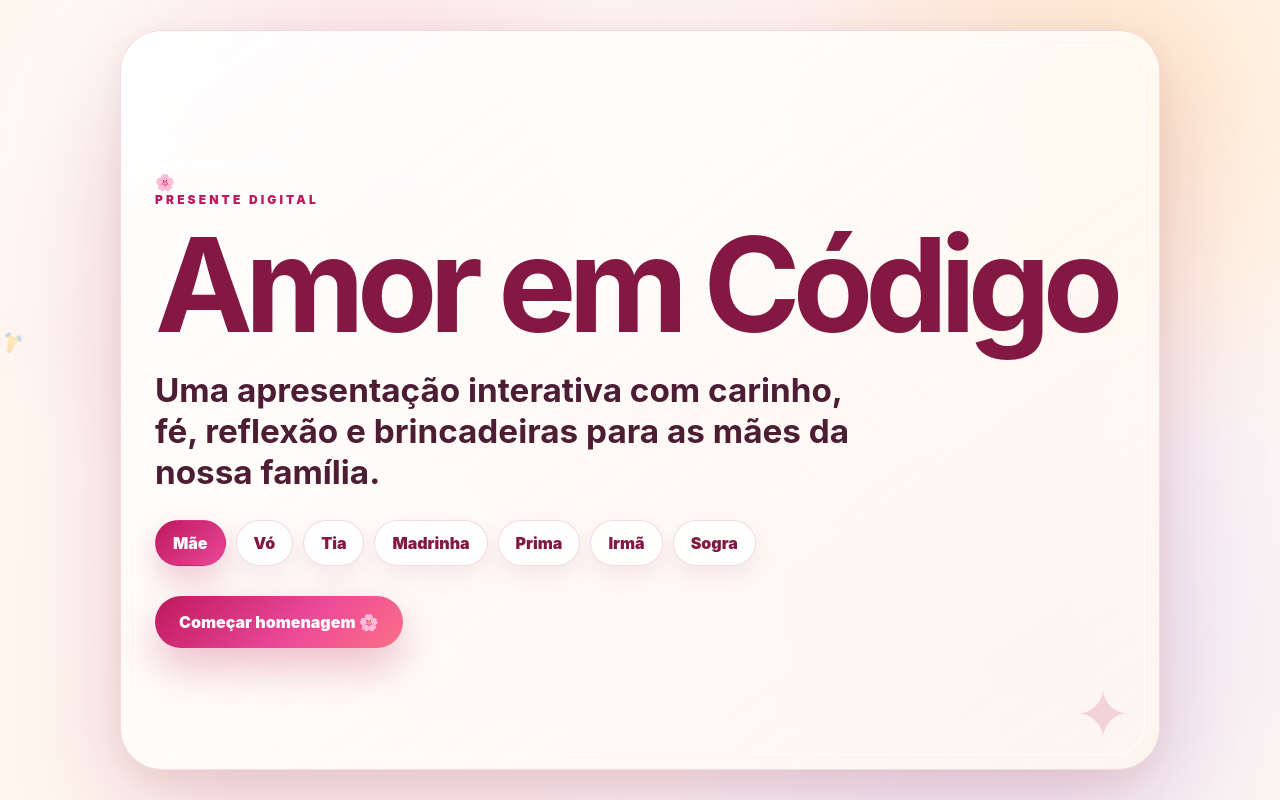
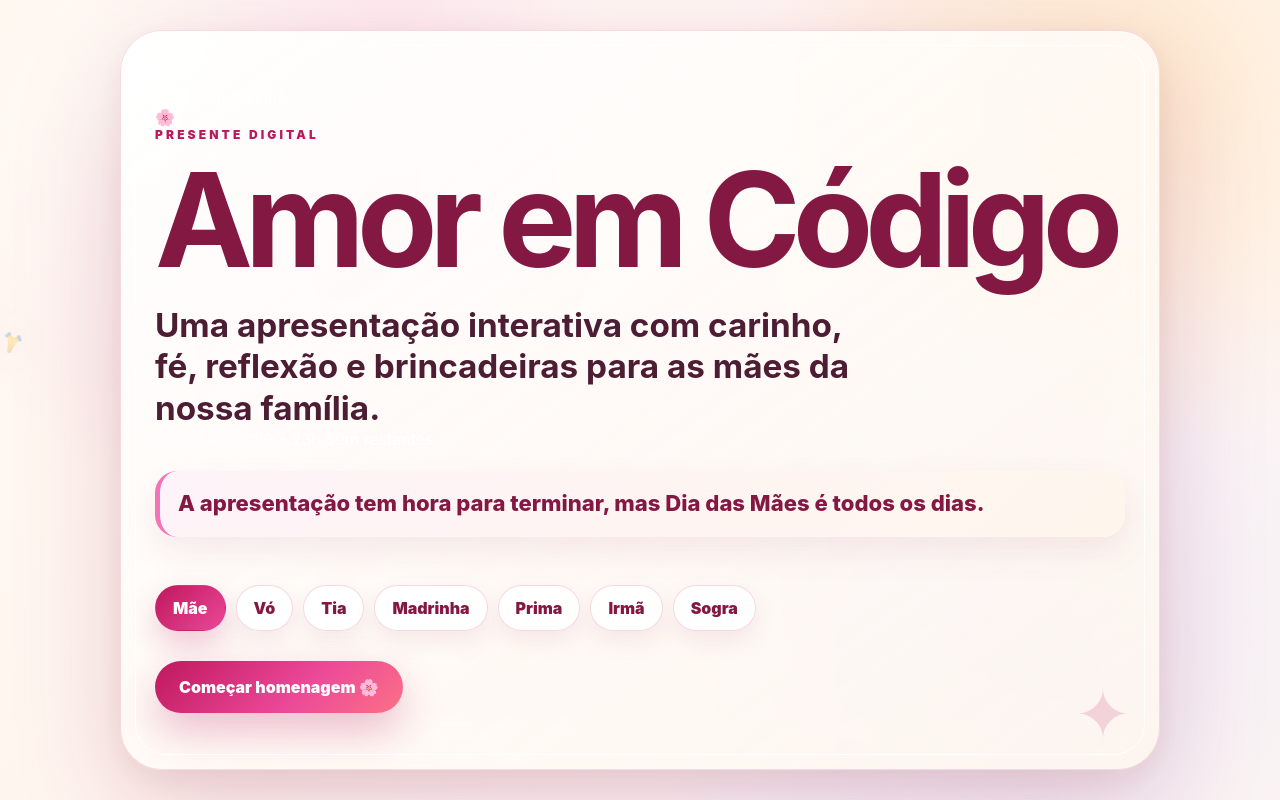
Before and after one commit to thiagodouglas19t-lang/Criando-o-inevit-vel, a React (Vite) app: page / in a window 1280 px wide. Built offline with nearby package versions, Linux system fonts and the light colour scheme.

Commit message:
Add 24 hour Mother's Day countdown

```diff
--- a/src/App.tsx
+++ b/src/App.tsx
@@ -1,4 +1,4 @@
-import { useMemo, useState } from 'react'
+import { useEffect, useMemo, useState } from 'react'
 
 const familyMothers = ['Mãe', 'Vó', 'Tia', 'Madrinha', 'Prima', 'Irmã', 'Sogra']
 
@@ -21,7 +21,31 @@ const cards = [
   { title: 'Alegria', icon: '✨', text: 'Que Deus transforme seu dia em sorriso sincero e coração leve.' },
 ]
 
+function useCountdown() {
+  const [now, setNow] = useState(Date.now())
+  const end = useMemo(() => {
+    const saved = localStorage.getItem('amor-em-codigo-end')
+    if (saved) return Number(saved)
+    const value = Date.now() + 24 * 60 * 60 * 1000
+    localStorage.setItem('amor-em-codigo-end', String(value))
+    return value
+  }, [])
+
+  useEffect(() => {
+    const timer = setInterval(() => setNow(Date.now()), 1000)
+    return () => clearInterval(timer)
+  }, [])
+
+  const diff = Math.max(0, end - now)
+  const hours = Math.floor(diff / 3600000)
+  const minutes = Math.floor((diff % 3600000) / 60000)
+  const seconds = Math.floor((diff % 60000) / 1000)
+  const endTime = new Date(end).toLocaleTimeString('pt-BR', { hour: '2-digit', minute: '2-digit' })
+  return { hours, minutes, seconds, endTime, ended: diff === 0 }
+}
+
 export default function App() {
+  const countdown = useCountdown()
   const [started, setStarted] = useState(false)
   const [slide, setSlide] = useState(0)
   const [person, setPerson] = useState('Mãe')
@@ -32,18 +56,19 @@ export default function App() {
 
   const slides = useMemo(() => [
     { icon: '🌸', eyebrow: 'Abertura', title: 'Feliz Dia das Mães', content: <><p className="slide-text">Mães são uma das maiores bênçãos da nossa vida. Elas carregam amor quando a gente ainda nem entende o mundo, e sustentam a família com cuidado, fé e presença.</p><p className="verse">“O amor tudo sofre, tudo crê, tudo espera, tudo suporta.” — 1 Coríntios 13:7</p></> },
+    { icon: '⏳', eyebrow: 'Tempo especial', title: 'O dia passa, o amor fica', content: <><p className="slide-text">Esta apresentação especial fica em destaque por 24 horas e vai acabar às {countdown.endTime}. Mas Dia das Mães não cabe em uma data.</p><div className="timer-box"><strong>{String(countdown.hours).padStart(2, '0')}</strong><span>h</span><strong>{String(countdown.minutes).padStart(2, '0')}</strong><span>m</span><strong>{String(countdown.seconds).padStart(2, '0')}</strong><span>s</span></div><p className="small-note">A apresentação tem hora para terminar, mas Dia das Mães é todos os dias.</p></> },
     { icon: '🏡', eyebrow: 'Família', title: 'Onde existe mãe, existe casa', content: <><p className="slide-text">Uma família não é feita só de sobrenome. É feita de gente que cuida, perdoa, ora, ensina e permanece. E muitas vezes, esse coração começa em uma mãe.</p><p className="small-note">Mãe é raiz, abrigo e oração em forma de gente.</p></> },
     { icon: '🙏', eyebrow: 'Reflexão', title: `${person} é presença de Deus`, content: <><p className="slide-text">{person}, seu amor não é pequeno. Ele aparece nos detalhes: na preocupação, no conselho, no cuidado silencioso e na força de continuar mesmo cansada.</p><p className="small-note">O mundo chama isso de rotina. A família chama de amor.</p></> },
     { icon: '✨', eyebrow: 'Palavra de fé', title: 'Uma bênção para hoje', content: <><div className="blessing">{blessings[blessingIndex]}</div><button className="primary small" onClick={() => setBlessingIndex((blessingIndex + 1) % blessings.length)}>Sortear outra bênção 🙏</button></> },
     { icon: '🎲', eyebrow: 'Brincadeira', title: 'Quiz das mães da família', content: <><p className="question">{quiz[quizIndex].question}</p><div className="option-grid">{quiz[quizIndex].options.map((option) => <button className="option" key={option} onClick={() => setAnswer(quiz[quizIndex].answer)}>{option}</button>)}</div>{answer && <div className="answer">{answer}</div>}<button className="ghost full" onClick={() => { setAnswer(''); setQuizIndex((quizIndex + 1) % quiz.length) }}>Nova pergunta</button></> },
     { icon: '💌', eyebrow: 'Interativo', title: 'Escolha uma carta', content: <><p className="small-note">Toque em uma carta para receber uma mensagem.</p><div className="card-grid">{cards.map((card) => <button key={card.title} onClick={() => setSelectedCard(card)} className={`gift-card ${selectedCard.title === card.title ? 'active' : ''}`}><span>{card.icon}</span><strong>{card.title}</strong></button>)}</div><div className="answer soft">{selectedCard.text}</div></> },
     { icon: '🕊️', eyebrow: 'Oração', title: 'Uma oração pela família', content: <><p className="slide-text">Senhor, abençoe cada mãe da nossa família. Renove a força, proteja o coração, dê sabedoria nos dias difíceis e alegria nos dias simples.</p><p className="small-note">Que nunca falte amor, união e fé dentro da nossa casa.</p></> },
-    { icon: '❤️', eyebrow: 'Encerramento', title: 'Esta homenagem fica guardada', content: <><p className="slide-text">Mãe e família são presentes que a gente não mede em dinheiro. Mede em memória, cuidado, oração e amor.</p><div className="final-box">Feliz Dia das Mães ❤️</div><button className="ghost full" onClick={() => { setSlide(0); setAnswer('') }}>Ver de novo</button></> },
-  ], [person, blessingIndex, quizIndex, answer, selectedCard])
+    { icon: '❤️', eyebrow: 'Encerramento', title: 'Esta homenagem fica guardada', content: <><p className="slide-text">Mãe e família são presentes que a gente não mede em dinheiro. Mede em memória, cuidado, oração e amor.</p><p className="small-note">Esta apresentação acaba às {countdown.endTime}, mas o amor, a honra e a gratidão continuam todos os dias.</p><div className="final-box">Feliz Dia das Mães ❤️</div><button className="ghost full" onClick={() => { setSlide(0); setAnswer('') }}>Ver de novo</button></> },
+  ], [person, blessingIndex, quizIndex, answer, selectedCard, countdown])
 
   const progress = Math.round(((slide + 1) / slides.length) * 100)
 
-  if (!started) return <main className="page"><Background /><section className="deck cover"><div className="ribbon">feito com carinho</div><div className="cover-icon">🌸</div><p className="eyebrow">Presente digital</p><h1>Amor em Código</h1><p className="cover-text">Uma apresentação interativa com carinho, fé, reflexão e brincadeiras para as mães da nossa família.</p><div className="chips">{familyMothers.map((item) => <button key={item} onClick={() => setPerson(item)} className={person === item ? 'chip active' : 'chip'}>{item}</button>)}</div><button className="primary" onClick={() => setStarted(true)}>Começar homenagem 🌸</button></section></main>
+  if (!started) return <main className="page"><Background /><section className="deck cover"><div className="ribbon">feito com carinho</div><div className="cover-icon">🌸</div><p className="eyebrow">Presente digital</p><h1>Amor em Código</h1><p className="cover-text">Uma apresentação interativa com carinho, fé, reflexão e brincadeiras para as mães da nossa família.</p><div className="countdown-pill">Acaba às {countdown.endTime} • {String(countdown.hours).padStart(2, '0')}h {String(countdown.minutes).padStart(2, '0')}m restantes</div><p className="small-note">A apresentação tem hora para terminar, mas Dia das Mães é todos os dias.</p><div className="chips">{familyMothers.map((item) => <button key={item} onClick={() => setPerson(item)} className={person === item ? 'chip active' : 'chip'}>{item}</button>)}</div><button className="primary" onClick={() => setStarted(true)}>Começar homenagem 🌸</button></section></main>
 
   const last = slide === slides.length - 1
   return <main className="page"><Background /><section className="deck"><div className="slide-icon">{slides[slide].icon}</div><div className="top"><div><p className="eyebrow">{slides[slide].eyebrow}</p><h2>{slides[slide].title}</h2></div><span className="counter">{slide + 1}/{slides.length}</span></div><div className="bar"><div style={{ width: `${progress}%` }} /></div><div className="slide-body">{slides[slide].content}</div><div className="nav"><button className="ghost" disabled={slide === 0} onClick={() => setSlide(slide - 1)}>Voltar</button>{!last && <button className="primary" onClick={() => setSlide(slide + 1)}>Continuar</button>}</div></section></main>
```
